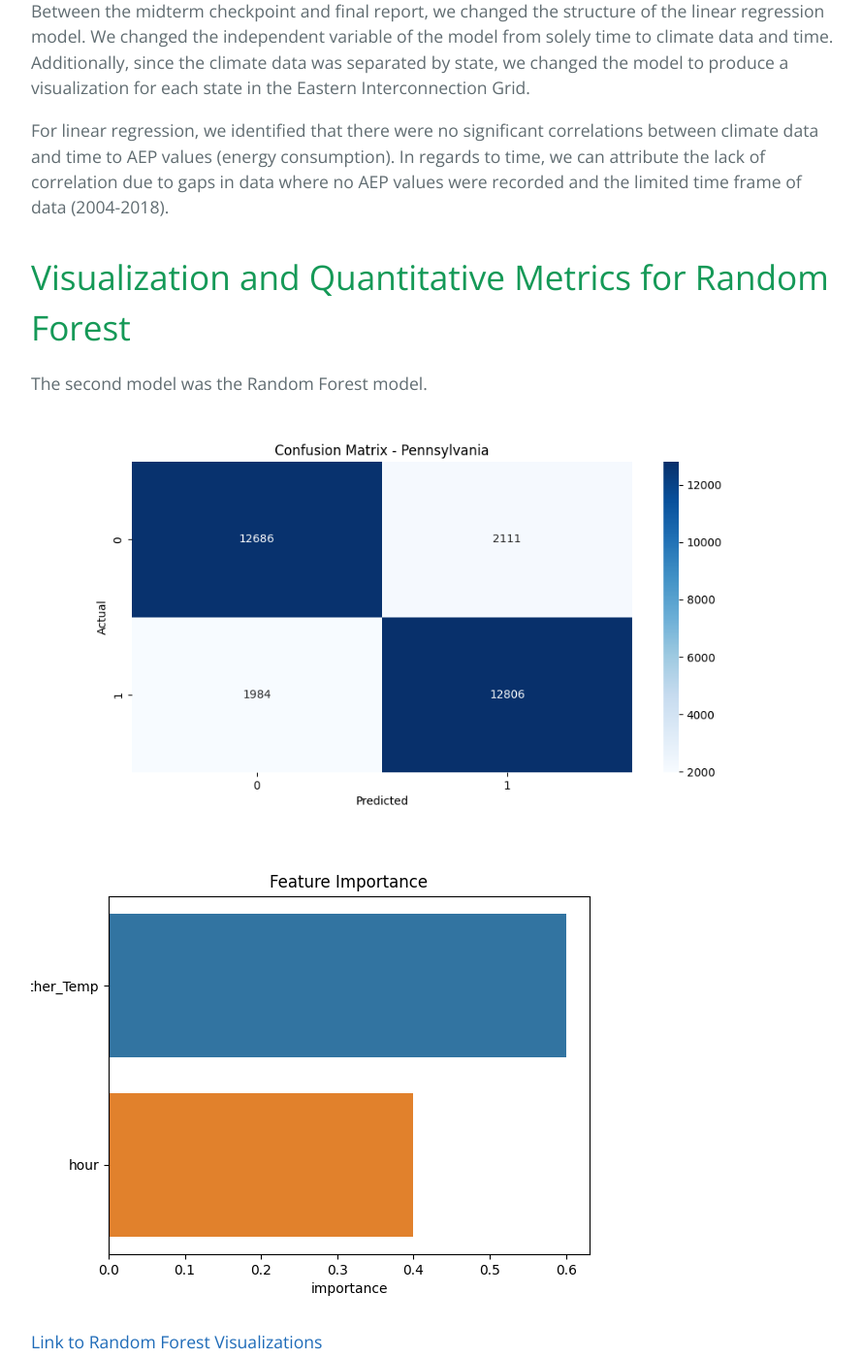
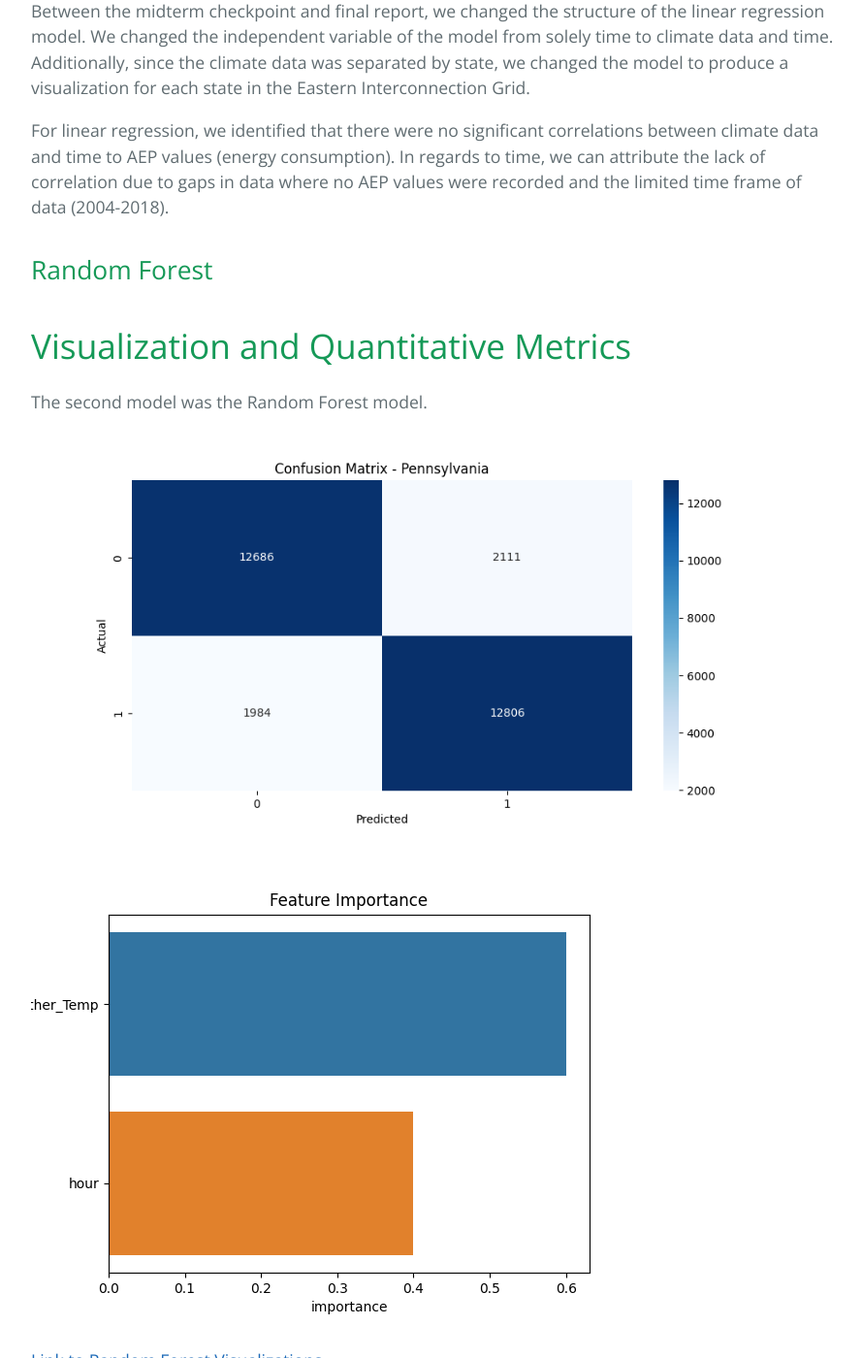
Before and after one commit to tanner-iley/4641-Eco, a Jekyll site: the page built from index.md, in a window 1280 px wide and 1400 px high, scrolled down 5816 px. Shown: the whole window at 97% size, without its empty margins (192-1081 px from the left). Built offline with Jekyll 4.4.1, drawn with Linux system fonts in a browser that asks for light colours; our own code applies the rules of GitHub Pages for plain Markdown files; some of the changed text lies outside the part shown.

Commit message:
Update index.md

```diff
--- a/index.md
+++ b/index.md
@@ -111,8 +111,9 @@
 
 For linear regression, we identified that there were no significant correlations between climate data and time to AEP values (energy consumption). In regards to time, we can attribute the lack of correlation due to gaps in data where no AEP values were recorded and the limited time frame of data (2004-2018).
 
+## Random Forest
 
-# Visualization and Quantitative Metrics for Random Forest
+# Visualization and Quantitative Metrics
 
 The second model was the Random Forest model.
 
@@ -122,7 +123,9 @@
 
 [Link to Random Forest Visualizations](./randomForest_images.md)
 
-# Visualization and Quantitative Metrics for K-nearest Neighbors
+## K-nearest Neighbors
+
+# Visualization and Quantitative Metrics
 
 The third model was the K-nearest neighbors model. For our analysis, Pennsylvania’s power loads were utilized as that was the model of highest accuracy of 90.9%. There are three distinguishable classes. Class 0 has 1 correctly classified instance. However, there were as many as 214 misclassifications for Class 0, which could suggest a weak representation of the class. Class 1 had 83 misclassifications as Class 2 and 5 misclassifications as Class 0. In comparison to Class 0, Class 1 seems to have more distinguishable class features. Finally, when analyzing Class 2 from the graph, there are 503 instances that seem to have been misclassified as Class 1.
 
@@ -131,7 +134,7 @@
 
 [Link to All KNN Visualizations](./knn_images.md)
 
-## Analysis
+# Analysis
 
 When just looking at the model visually, there is room for concern in the accuracy of our model. How KNN works is that the machine learning model finds the nearest neighbors of a certain point, and then utilizes classification techniques in order to predict which class the point may belong to. As this classification portion is a big part of the model’s success, it is quintessential to have distinguishable classes to ensure an accurate understanding and predictor of the power consumption model.
 
@@ -142,16 +145,14 @@
 
 - **Class Imbalance**: One final aspect to consider would be the stark comparisons of correct classifications for Class 1. Class 1 had 7786 correct classifications. This could mean there is a generalization and a high lean towards the model’s learning process towards the majority class.
 
----
-
-## Next Steps
+# Next Steps
 
 For future iterations of our project, we came up with a list of potential improvements we can make to our models and factors to consider for other models we will work on for this project. Based on our analysis of the K-nearest neighbors model, we came up with these next steps:
 
 - **Additional Features**: Incorporate other features such as temperature, day of the week, and geographical location to capture more complex relationships.
 - **Strengthen Features**: Incorporate more accurate classifications so that there is not such a big lean to Class 1 and we can identify stronger relationships between models.
 
-## Updates for KNN
+# Updates
 
 For linear regression, we identified that there were no significant correlations between climate data and time to AEP values (energy consumption). In regards to time, we can attribute the lack of correlation due to gaps in data where no AEP values were recorded and the limited time frame of data (2004-2018).
 
```
